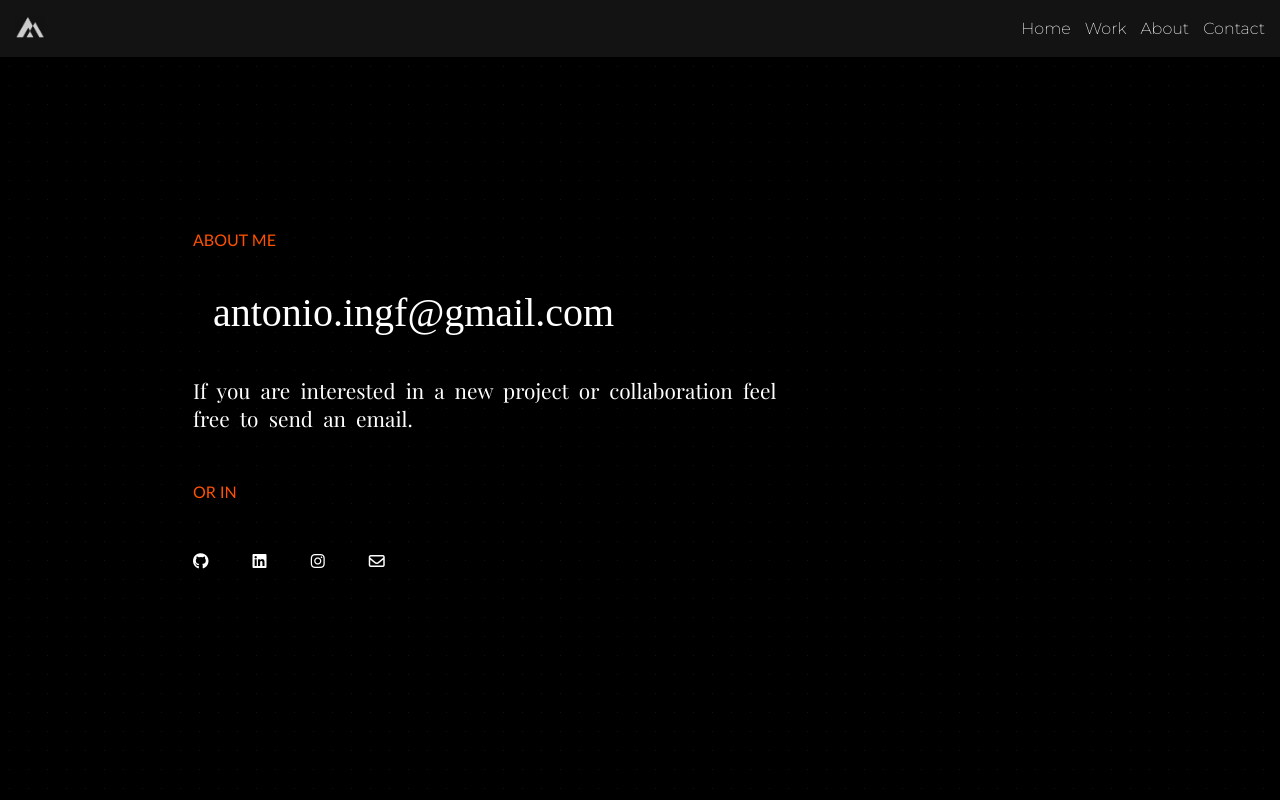
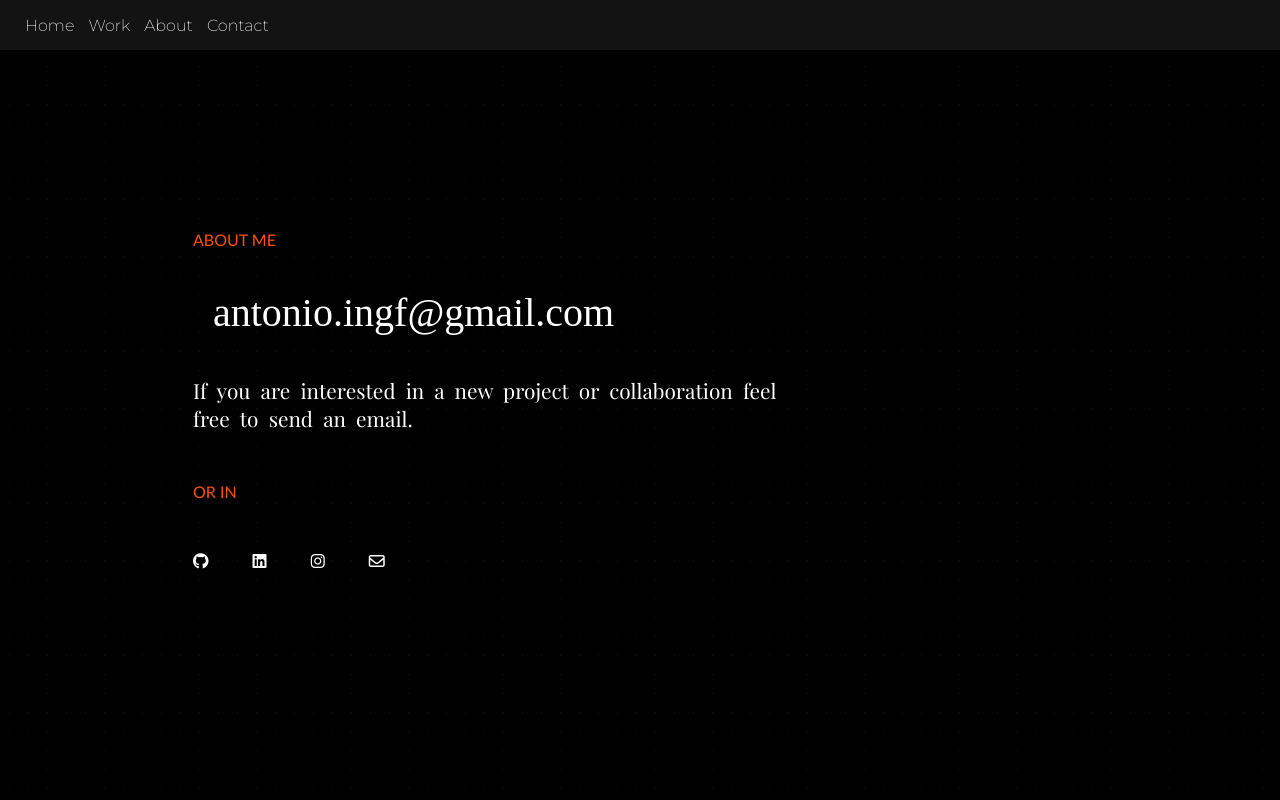
Before and after one commit to cortesantonio/portafolio, a plain HTML site: page contact.html in a window 1280 px wide. Drawn offline with nearby package versions, Linux system fonts and the light colour scheme.

Commit message:
Removes redundant logo images from navigation
Simplifies navigation markup by eliminating duplicate
logo images across multiple HTML files.

Enhances page loading speed and reduces visual clutter.

Remove redundant logo images from navigation

Simplifies navigation markup across HTML files by eliminating duplicate logo images, thereby enhancing page loading speed and reducing visual clutter.

```diff
--- a/contact.html
+++ b/contact.html
@@ -37,13 +37,7 @@
   </head>
   <body>
     <nav>
-      <div class="logo">
-        <img
-        src="static/img/logo1.png"
-          width="30px"
-          alt=""
-        />
-      </div>
+
       <div class="links">
         <ul>
           <li><a href="index.html">Home</a></li>
```
Also changed, not shown: aboutme.html (+1 -3 lines), work.html (+1 -7 lines).
